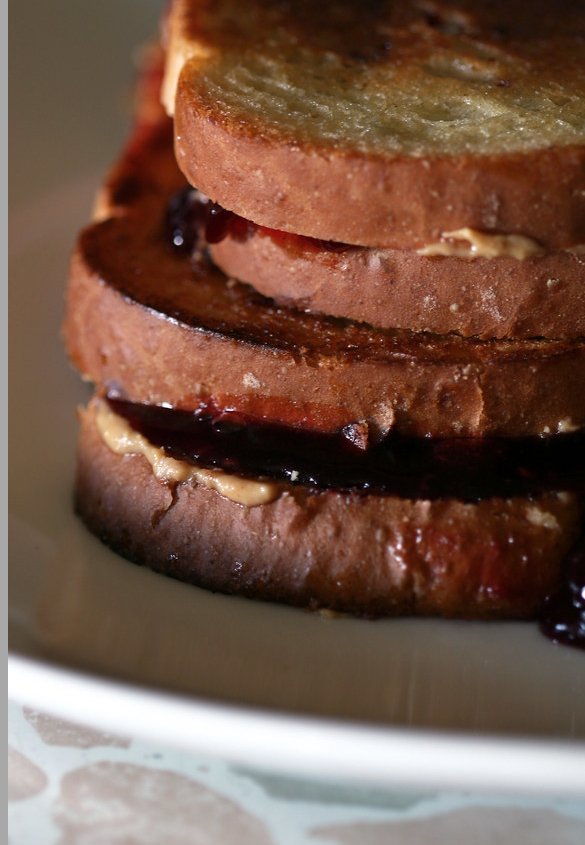
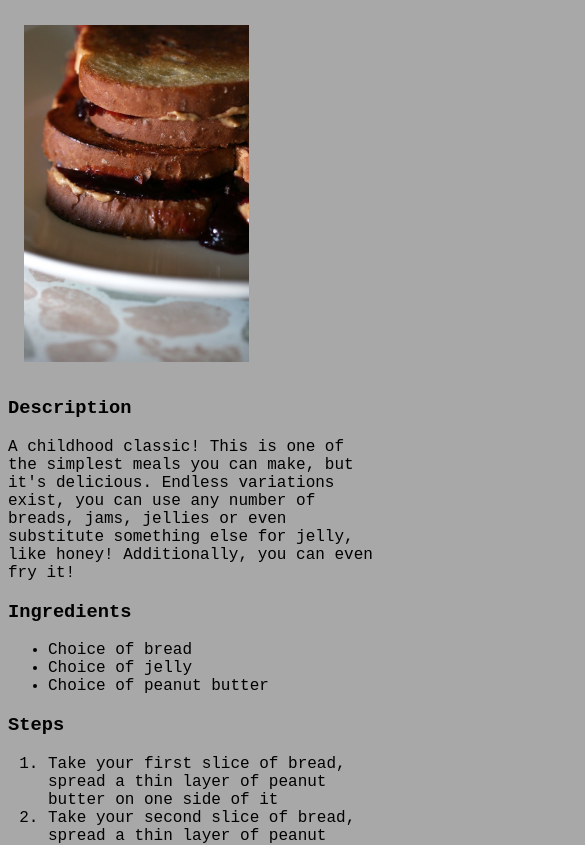
Before and after one commit to Andrew-Cihon-Scott/odin-recipes, a plain HTML site: page recipes/pbj.html in a window 390 px wide. Shown: the part 200-1045 px from the top of the page, 585 px wide, since content can reach past the window. Drawn offline with Linux system fonts and the light colour scheme.

Commit message:
add responsive flexbox for images

```diff
--- a/recipes/pbj.html
+++ b/recipes/pbj.html
@@ -8,9 +8,16 @@
 
 </head>
 <body>
-        <div class = "button-container"><a href="../index.html">Home</a></div>
+        <div class = "container">
+            <div class = "button-container"><a href="../index.html">Home</a></div>
+        </div>
+
         <h1> Peanut Butter and Jelly Sandwich </h1>
-        <img src = "../img/pbj.jpg" alt = "A picture of a fried peanut butter and jelly sandwich.">
+
+        <div class = "container">
+            <img src = "../img/pbj.jpg" alt = "A picture of a fried peanut butter and jelly sandwich.">
+        </div>
+
         <h3>Description</h3>
             <p> A childhood classic! This is one of the simplest meals you can make, but it's delicious. Endless variations exist, you can use any number of breads, jams, jellies
                 or even substitute something else for jelly, like honey! Additionally, you can even fry it!
--- a/style.css
+++ b/style.css
@@ -17,4 +17,22 @@
     padding: 10px;
     margin: 0px 0px 10px;
     border: 2px solid black;
+
 }
+
+.container {
+  display: flex;
+  flex-direction: column;
+  align-items: flex-start;
+  justify-content: center;
+  padding: 16px;
+  display: flex;
+  gap: 8px;
+}
+
+.container img {
+  display: block;
+  max-width: 100%;
+  max-height: 40vh;
+  height: auto;
+}
```
Also changed, not shown: index.html (+2 -0 lines), recipes/chocolate-milk.html (+8 -2 lines), recipes/mexican-rice-bowl.html (+6 -2 lines).
